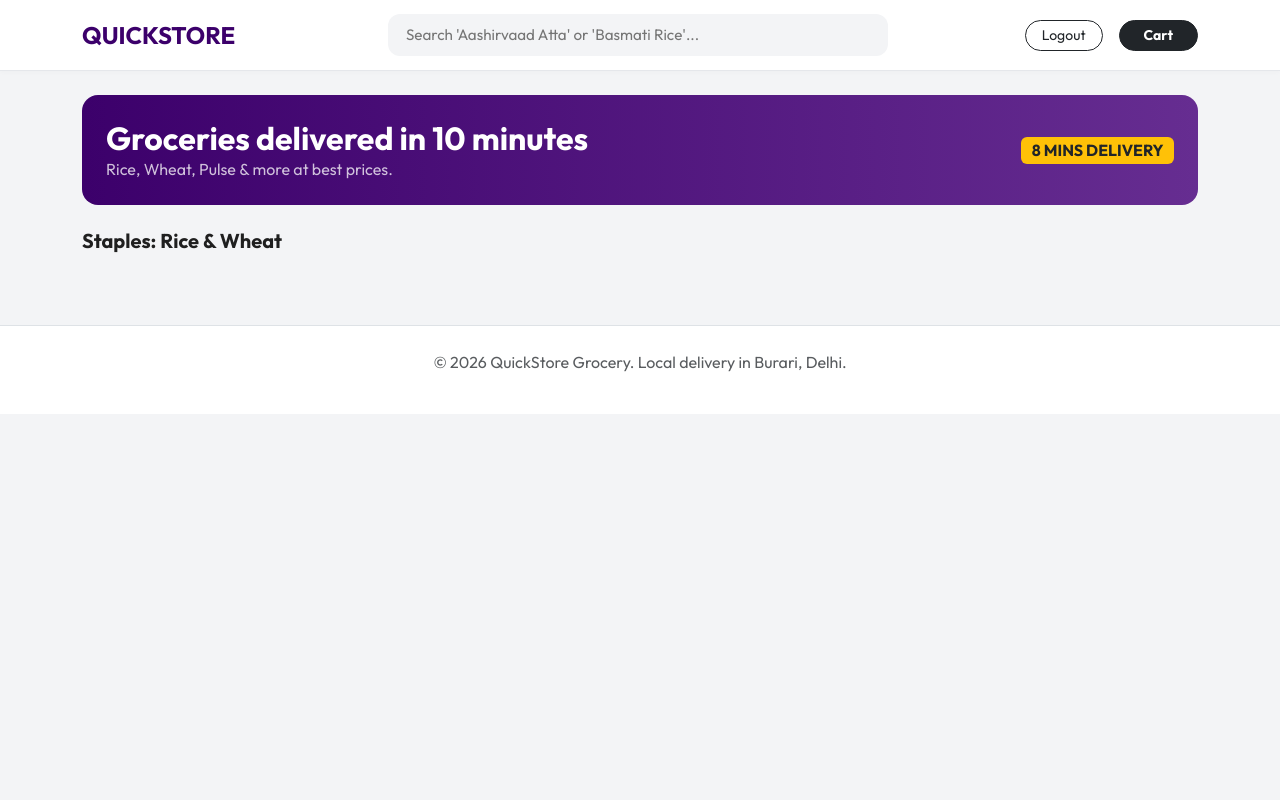
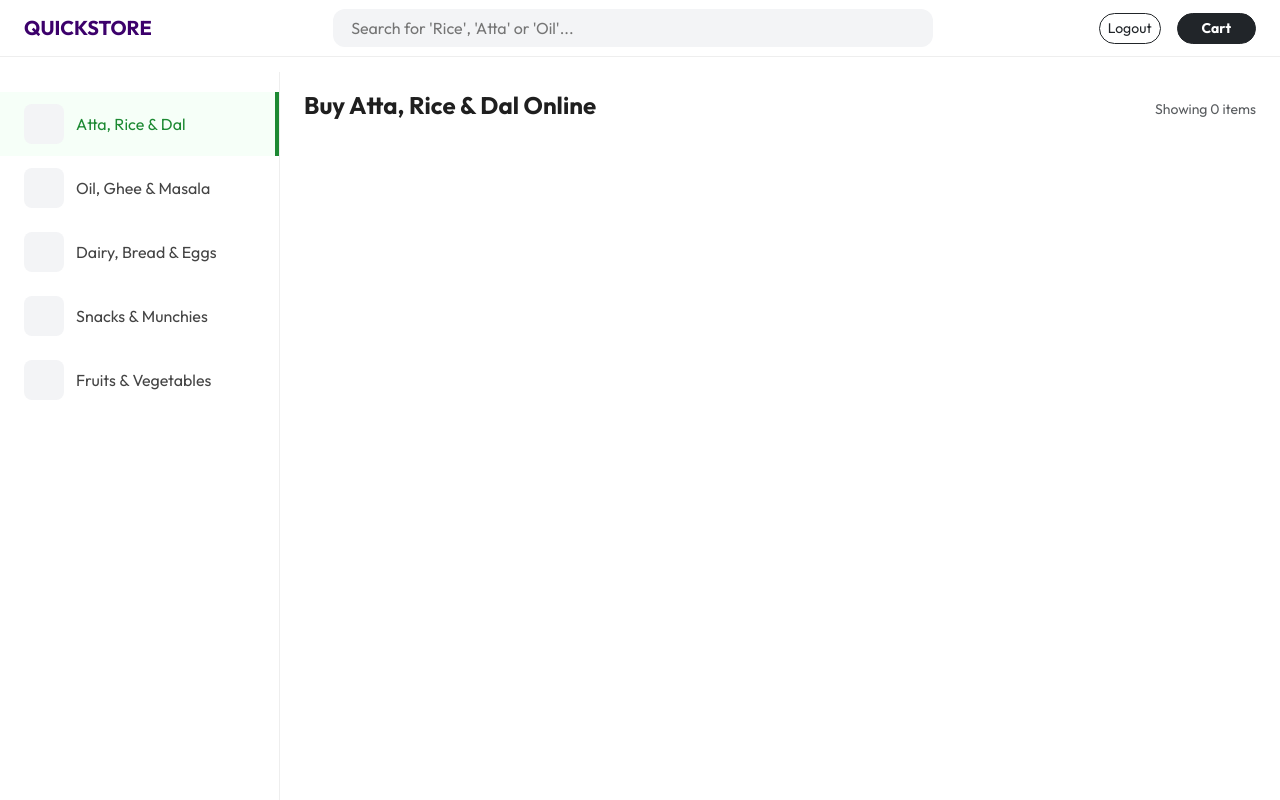
Before and after one commit to ShubhamProgr/e-commerce-web-, a Flask app: page / in a window 1280 px wide. Run offline with Flask 3, Linux system fonts and the light colour scheme; the visitor is signed in with stand-in values (Sample User, id 1); data that the repository does not hold is empty.

```diff
--- a/web/templates/index.html
+++ b/web/templates/index.html
@@ -8,122 +8,91 @@
     <link href="https://cdn.jsdelivr.net/npm/bootstrap@5.3.0/dist/css/bootstrap.min.css" rel="stylesheet">
     <style>
         :root {
-            --brand-yellow: #ffcf33;
-            --brand-purple: #3c006b; /* Zepto-style Purple */
-            --brand-green: #1c8932; /* Blinkit-style Green */
+            --brand-green: #1c8932;
+            --brand-purple: #3c006b;
             --bg-gray: #f3f4f6;
+            --sidebar-width: 280px;
         }
-        body {
-            font-family: 'Outfit', sans-serif;
-            background-color: var(--bg-gray);
-            color: #1f1f1f;
+        body { font-family: 'Outfit', sans-serif; background-color: #fff; color: #1f1f1f; }
+
+        /* Fixed Top Navbar */
+        .navbar {
+            background-color: #fff !important;
+            border-bottom: 1px solid #eee;
+            z-index: 1030;
+        }
+        .navbar-brand { font-weight: 800; color: var(--brand-purple) !important; }
+        .search-container { background: #f3f4f6; border-radius: 12px; padding: 6px 16px; width: 100%; max-width: 600px; }
+        .search-input { border: none; background: transparent; width: 100%; outline: none; }
+
+        /* Sidebar Styling */
+        .sidebar {
+            width: var(--sidebar-width);
+            height: calc(100vh - 72px);
+            position: fixed;
+            top: 72px;
+            left: 0;
+            overflow-y: auto;
+            background: #fff;
+            border-right: 1px solid #eee;
+            padding: 20px 0;
+        }
+        .category-link {
+            display: flex;
+            align-items: center;
+            padding: 12px 24px;
+            text-decoration: none;
+            color: #444;
+            font-weight: 500;
+            transition: 0.2s;
+        }
+        .category-link:hover, .category-link.active {
+            background-color: #f6fff8;
+            color: var(--brand-green);
+            border-right: 4px solid var(--brand-green);
+        }
+        .cat-icon { width: 40px; height: 40px; background: #f3f4f6; border-radius: 8px; margin-right: 12px; }
+
+        /* Main Content Area */
+        .main-content { margin-left: var(--sidebar-width); padding: 24px; margin-top: 10px; }
+
+        /* Product Card Updates */
+        .card { border: 1px solid #f0f0f0; border-radius: 12px; transition: transform 0.2s; background: #fff; }
+        .card:hover { transform: scale(1.02); box-shadow: 0 4px 12px rgba(0,0,0,0.05); }
+        .image-box { height: 140px; display: flex; align-items: center; justify-content: center; position: relative; }
+        .image-box img { max-height: 110px; object-fit: contain; }
+
+        .delivery-tag {
+            position: absolute; top: 8px; left: 8px; background: #fff; border: 1px solid #eee;
+            font-size: 0.6rem; font-weight: 700; padding: 2px 6px; border-radius: 4px;
         }
 
-        /* Navbar with search prominence */
-        .navbar {
-            background-color: #fff !important;
-            padding: 12px 0;
-            border-bottom: 1px solid #e5e7eb;
-            box-shadow: 0 2px 4px rgba(0,0,0,0.02);
+        .product-name { font-weight: 600; font-size: 0.85rem; height: 2.5em; overflow: hidden; }
+        .product-qty { color: #888; font-size: 0.75rem; margin-bottom: 10px; }
+
+        .btn-add {
+            color: var(--brand-green); background: #fff; border: 1px solid var(--brand-green);
+            border-radius: 6px; font-weight: 700; font-size: 0.8rem; padding: 4px 16px;
         }
-        .navbar-brand { font-weight: 800; color: var(--brand-purple) !important; font-size: 1.5rem; }
+        .btn-add:hover { background: var(--brand-green); color: #fff; }
 
-        .search-container {
-            background: #f3f4f6;
-            border-radius: 12px;
-            padding: 8px 16px;
-            width: 100%;
-            max-width: 500px;
-        }
-        .search-input {
-            border: none;
-            background: transparent;
-            width: 100%;
-            outline: none;
-            font-size: 0.95rem;
-        }
-
-        /* Category Headers */
-        .section-title { font-weight: 700; font-size: 1.25rem; margin: 24px 0 16px; }
-
-        /* Grocery Card Styling */
-        .card {
-            border: 1px solid #f0f0f0;
-            border-radius: 16px;
-            transition: transform 0.2s ease;
-            background: #fff;
-            padding: 12px;
-        }
-        .card:hover { transform: scale(1.02); }
-
-        .image-box {
-            background-color: #fff;
-            height: 140px;
-            display: flex;
-            align-items: center;
-            justify-content: center;
-            position: relative;
-        }
-        .image-box img { max-height: 120px; object-fit: contain; }
-
-        .delivery-tag {
-            position: absolute;
-            top: 0;
-            left: 0;
-            background: #fff;
-            border: 1px solid #e5e7eb;
-            font-size: 0.65rem;
-            font-weight: 700;
-            padding: 2px 6px;
-            border-radius: 6px;
-            box-shadow: 0 2px 4px rgba(0,0,0,0.05);
-        }
-
-        .card-body { padding: 8px 4px 0; }
-        .product-name {
-            font-weight: 600;
-            font-size: 0.9rem;
-            line-height: 1.2;
-            height: 2.4em;
-            overflow: hidden;
-            margin-bottom: 4px;
-        }
-        .product-qty { color: #666; font-size: 0.8rem; margin-bottom: 12px; }
-
-        .price-row { display: flex; justify-content: space-between; align-items: center; }
-        .current-price { font-weight: 700; font-size: 1rem; }
-
-        /* The iconic "ADD" button */
-        .btn-add {
-            color: var(--brand-green);
-            background: #fff;
-            border: 1px solid var(--brand-green);
-            border-radius: 8px;
-            font-weight: 700;
-            font-size: 0.85rem;
-            padding: 4px 18px;
-            text-transform: uppercase;
-            transition: all 0.2s;
-        }
-        .btn-add:hover {
-            background: var(--brand-green);
-            color: #fff;
+        @media (max-width: 768px) {
+            .sidebar { display: none; }
+            .main-content { margin-left: 0; }
         }
     </style>
 </head>
 <body>
 
     <nav class="navbar sticky-top">
-        <div class="container d-flex justify-content-between align-items-center">
+        <div class="container-fluid px-4 d-flex justify-content-between">
             <a class="navbar-brand" href="/">QUICKSTORE</a>
-
             <div class="search-container d-none d-md-block">
-                <input type="text" class="search-input" placeholder="Search 'Aashirvaad Atta' or 'Basmati Rice'...">
+                <input type="text" class="search-input" placeholder="Search for 'Rice', 'Atta' or 'Oil'...">
             </div>
-
             <div class="d-flex align-items-center gap-3">
                 {% if current_user.is_authenticated %}
-                    <a href="/logout" class="btn btn-sm btn-outline-dark rounded-pill px-3">Logout</a>
+                    <a href="/logout" class="btn btn-sm btn-outline-dark rounded-pill">Logout</a>
                 {% else %}
                     <a href="/login" class="text-dark fw-bold text-decoration-none small">Login</a>
                 {% endif %}
@@ -132,36 +101,46 @@
         </div>
     </nav>
 
-    <main class="container py-4">
-        <div class="rounded-4 mb-4 p-4 text-white d-flex align-items-center justify-content-between"
-             style="background: linear-gradient(90deg, #3c006b 0%, #662d91 100%);">
-            <div>
-                <h2 class="fw-bold mb-0">Groceries delivered in 10 minutes</h2>
-                <p class="mb-0 opacity-75">Rice, Wheat, Pulse & more at best prices.</p>
-            </div>
-            <div class="d-none d-md-block">
-                <span class="badge bg-warning text-dark fs-6">8 MINS DELIVERY</span>
-            </div>
+    <aside class="sidebar">
+        <a href="#" class="category-link active">
+            <div class="cat-icon"></div> Atta, Rice & Dal
+        </a>
+        <a href="#" class="category-link">
+            <div class="cat-icon"></div> Oil, Ghee & Masala
+        </a>
+        <a href="#" class="category-link">
+            <div class="cat-icon"></div> Dairy, Bread & Eggs
+        </a>
+        <a href="#" class="category-link">
+            <div class="cat-icon"></div> Snacks & Munchies
+        </a>
+        <a href="#" class="category-link">
+            <div class="cat-icon"></div> Fruits & Vegetables
+        </a>
+    </aside>
+
+    <main class="main-content">
+        <div class="d-flex justify-content-between align-items-end mb-4">
+            <h4 class="fw-bold mb-0">Buy Atta, Rice & Dal Online</h4>
+            <span class="text-muted small">Showing {{ products|length }} items</span>
         </div>
 
-        <h3 class="section-title">Staples: Rice & Wheat</h3>
-
-        <div class="row row-cols-2 row-cols-md-4 row-cols-lg-5 g-3">
+        <div class="row row-cols-2 row-cols-md-3 row-cols-lg-4 g-4">
             {% for product in products %}
             <div class="col">
-                <div class="card h-100 shadow-sm">
+                <div class="card h-100 p-2">
                     <div class="image-box">
                         <span class="delivery-tag">8 MINS</span>
                         <img src="https://placehold.co/300x300/ffffff/1c8932?text={{ product.item|replace(' ', '+') }}"
                              alt="{{ product.item }}">
                     </div>
-                    <div class="card-body">
-                        <div class="product-name">{{ product.item }}</div>
+                    <div class="card-body p-1">
+                        <div class="product-name mt-2">{{ product.item }}</div>
                         <div class="product-qty">{{ product.category }}</div>
 
-                        <div class="price-row">
-                            <span class="current-price">₹{{ product.price }}</span>
-                            <a href="/add_to_cart/{{ product._id }}" class="btn btn-add">Add</a>
+                        <div class="d-flex justify-content-between align-items-center mt-2">
+                            <span class="fw-bold">₹{{ product.price }}</span>
+                            <a href="/add_to_cart/{{ product._id }}" class="btn btn-add">ADD</a>
                         </div>
                     </div>
                 </div>
@@ -170,11 +149,5 @@
         </div>
     </main>
 
-    <footer class="py-4 bg-white mt-5 border-top">
-        <div class="container text-center">
-            <p class="text-muted x-small">&copy; 2026 QuickStore Grocery. Local delivery in Burari, Delhi.</p>
-        </div>
-    </footer>
-
 </body>
 </html>
```
